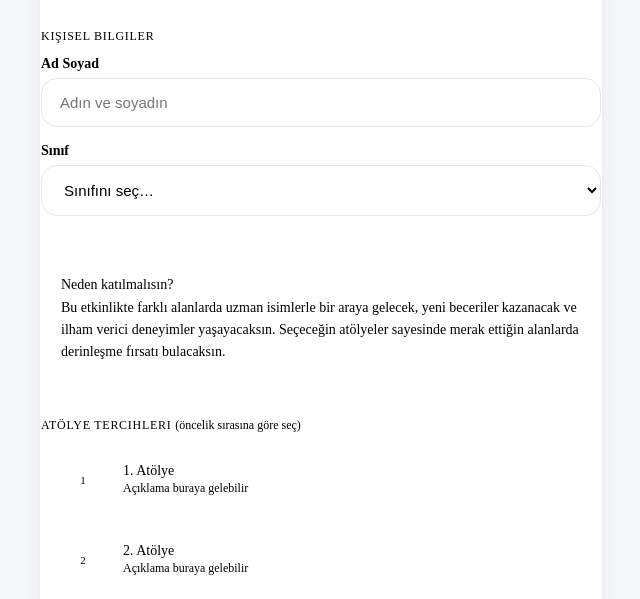
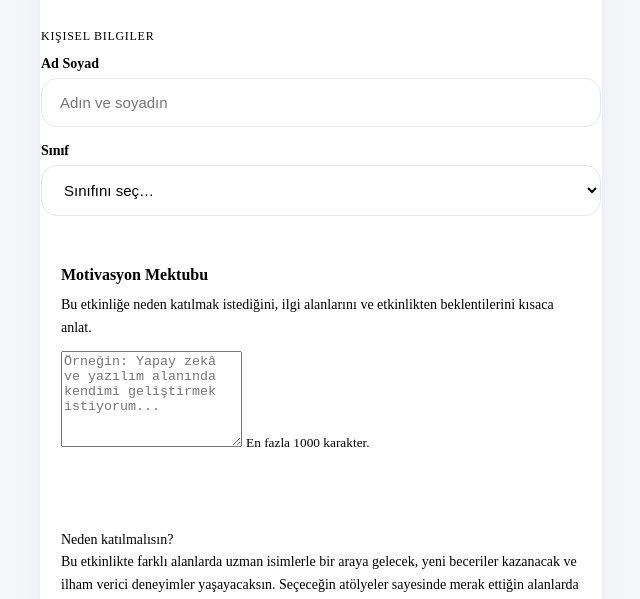
Before and after one commit to arda1yunus/snalbathonea, a website: page public/etkinlikler.html in a window 1280 px wide. Shown: the part 185-784 px from the top of the page, without its empty margins (319-959 px from the left). Drawn offline with Linux system fonts and the light colour scheme.

Commit message:
Add motivation letter input to etkinlikler.html
Added a motivation letter section with a textarea for user input.

```diff
--- a/public/etkinlikler.html
+++ b/public/etkinlikler.html
@@ -61,7 +61,26 @@
       <option>12-B</option>
     </select>
   </div>
+<div class="motivation-box">
+  <label for="motivation" style="display:block; font-weight:600; margin-bottom:10px;">
+    Motivasyon Mektubu
+  </label>
 
+  <p style="margin-bottom:12px;">
+    Bu etkinliğe neden katılmak istediğini, ilgi alanlarını ve etkinlikten beklentilerini kısaca anlat.
+  </p>
+
+  <textarea
+    id="motivation"
+    rows="6"
+    maxlength="1000"
+    placeholder="Örneğin: Yapay zekâ ve yazılım alanında kendimi geliştirmek istiyorum..."
+  ></textarea>
+
+  <small>
+    En fazla 1000 karakter.
+  </small>
+</div>
   <div class="motivation-box">
     <i class="ti ti-sparkles" aria-hidden="true" style="font-size:18px; color:#534AB7; margin-bottom:8px; display:block;"></i>
     <p><strong>Neden katılmalısın?</strong><br>Bu etkinlikte farklı alanlarda uzman isimlerle bir araya gelecek, yeni beceriler kazanacak ve ilham verici deneyimler yaşayacaksın. Seçeceğin atölyeler sayesinde merak ettiğin alanlarda derinleşme fırsatı bulacaksın.</p>
```
